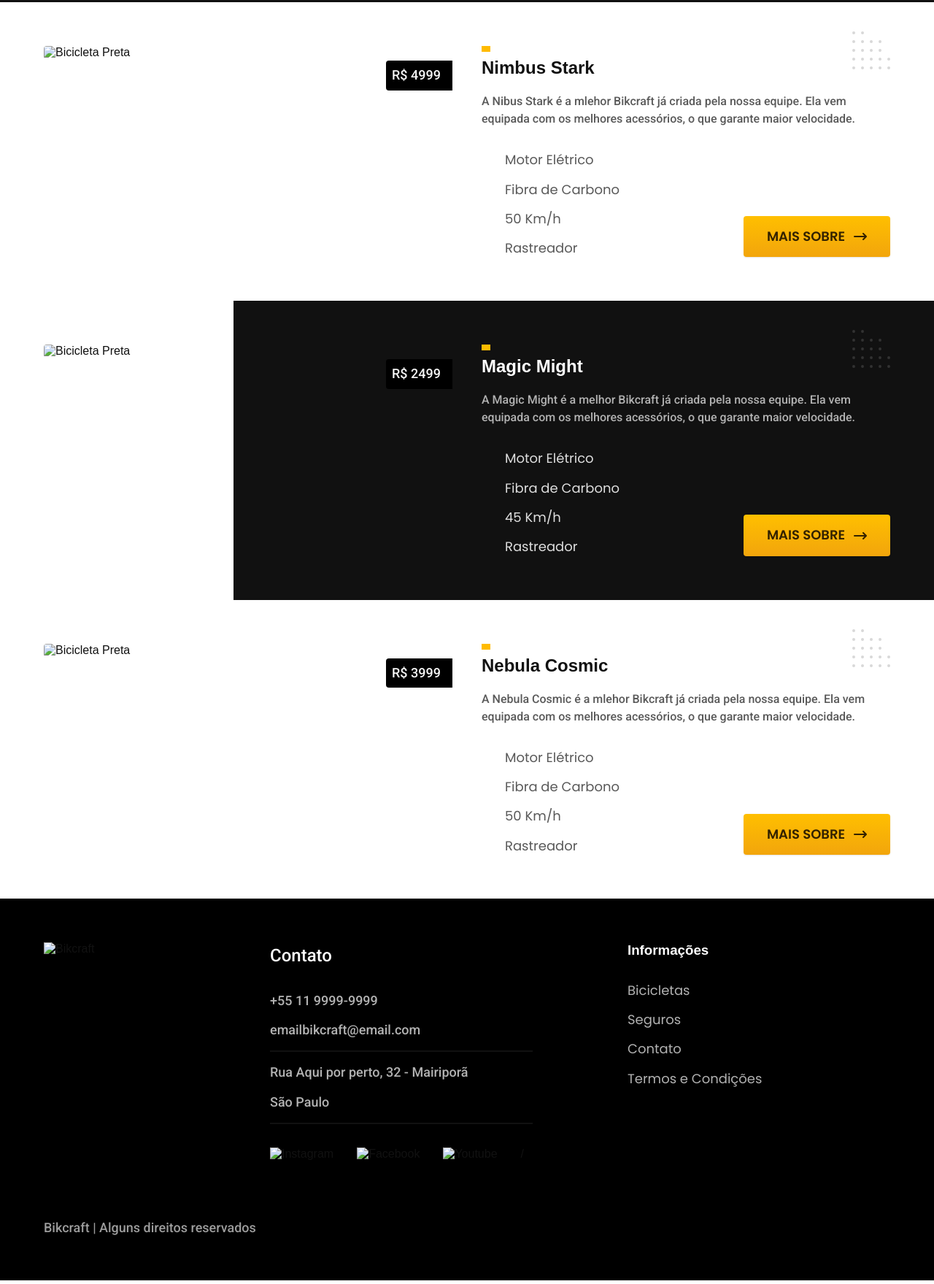
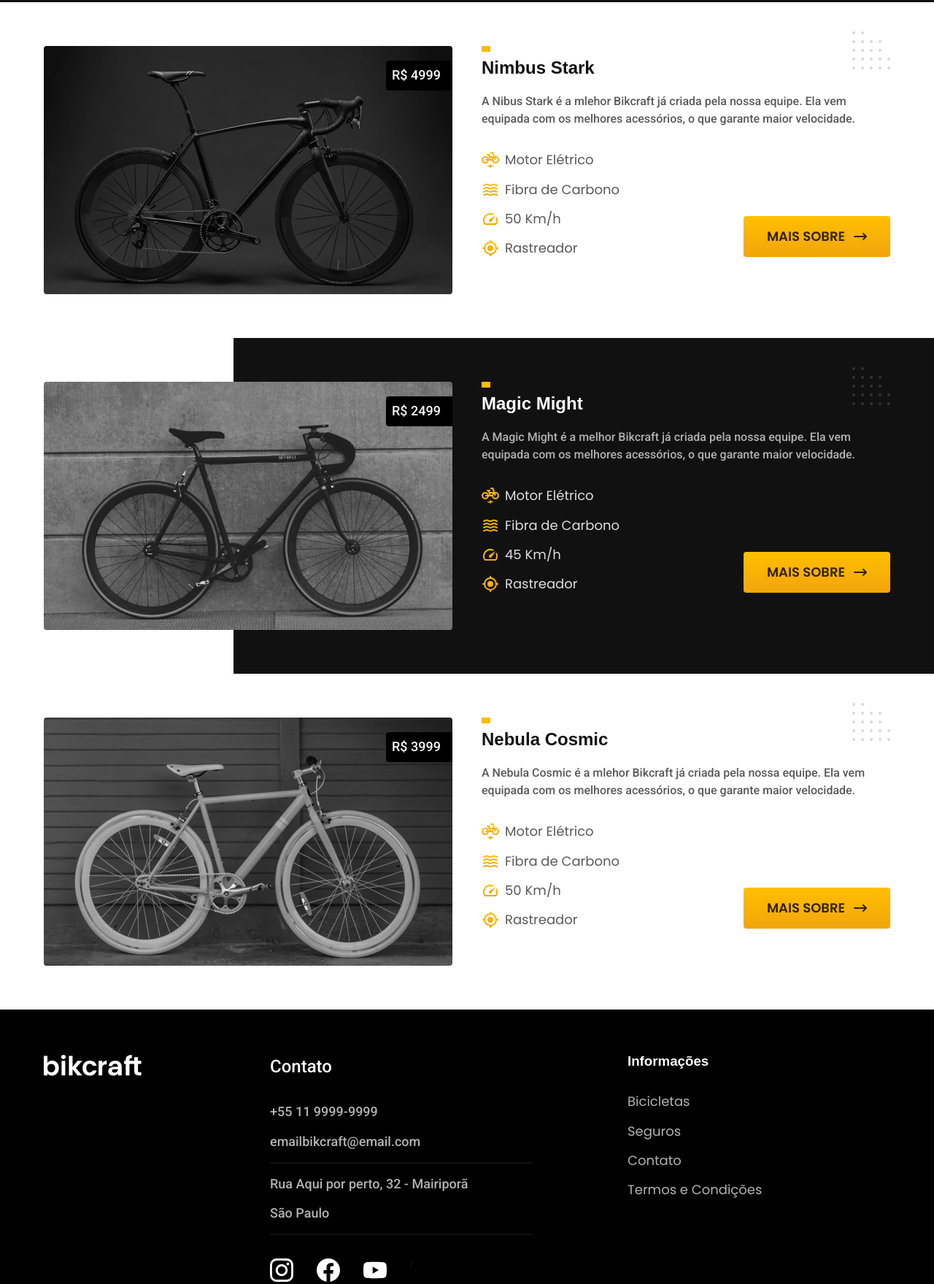
Before and after one commit to MarioAlbano/Tutorial-Based-Bikcraft-Ecommerce, a plain HTML site: page pages/bicicletas.html in a window 1280 px wide. Shown: the part 325-2084 px from the top of the page at 73% size. Drawn offline with Linux system fonts and the light colour scheme; files that its build step writes are made by us from their sources; files whose address does not match are found by name.

Commit message:
refactor: bicicletas page fixed

```diff
--- a/pages/bicicletas.html
+++ b/pages/bicicletas.html
@@ -1,31 +1,31 @@
 <!DOCTYPE html>
 <html lang="pt-br">
+
 <head>
   <meta charset="UTF-8" />
   <meta http-equiv="X-UA-Compatible" content="IE=edge" />
   <meta name="viewport" content="width=device-width, initial-scale=1.0" />
   <meta name="description" content="Termos e condições" />
-    <link rel="preload" href="css/global/style.css" as="style" />
-    <link rel="stylesheet" href="css/global/style.css" />
+  <link rel="preload" href="../styles/global/style.css" as="style" />
+  <link rel="stylesheet" href="../styles/global/style.css" />
   <link rel="preconnect" href="https://fonts.googleapis.com" />
   <link rel="preconnect" href="https://fonts.gstatic.com" crossorigin />
   <link
     href="https://fonts.googleapis.com/css2?family=Merriweather:wght@900&family=Poppins:wght@400;600&family=Roboto:ital,wght@0,500;1,400&display=swap"
-      rel="stylesheet"
-    />
+    rel="stylesheet" />
   <title>Bicicletas</title>
 </head>
 
 <body id="bicicletas">
   <header class="header-bg">
     <div class="header container">
-        <a href="index.html"><img src="./img/bikcraft.svg" alt="Bikcraft" /></a>
+      <a href="../index.html"><img src="../components/img/bikcraft.svg" alt="Bikcraft" /></a>
       <nav aria-label="primaria">
         <ul class="header-menu font-1-m cor-0">
-            <li><a href="./bicicletas.html">Bicicletas</a></li>
-            <li><a href="./seguros.html">Seguros</a></li>
-            <li><a href="./contato.html">Contato</a></li>
-            <li><a href="./termos.html">Termos</a></li>
+          <li><a href="bicicletas.html">Bicicletas</a></li>
+          <li><a href="seguros.html">Seguros</a></li>
+          <li><a href="contato.html">Contato</a></li>
+          <li><a href="termos.html">Termos</a></li>
         </ul>
       </nav>
     </div>
@@ -45,7 +45,7 @@
     <div class="bicicletas-bg">
       <div class="bicicletas container">
         <div class="bicicletas-imagem">
-            <img src="./img/bicicletas/nimbus.jpg" alt="Bicicleta Preta" />
+          <img src="../components/img/bicicletas/nimbus.jpg" alt="Bicicleta Preta" />
           <span class="font-2-m">R$ 4999</span>
         </div>
         <div class="bicicletas-conteudo">
@@ -57,26 +57,26 @@
           </p>
           <ul class="font-1-m cor-8">
             <li>
-                <img src="/img/icones/eletrica.svg" alt="" />
+              <img src="../components/img/icones/eletrica.svg" alt="" />
               Motor Elétrico
             </li>
 
             <li>
-                <img src="/img/icones/carbono.svg" alt="" />
+              <img src="../components/img/icones/carbono.svg" alt="" />
               Fibra de Carbono
             </li>
 
             <li>
-                <img src="/img/icones/velocidade.svg" alt="" />
+              <img src="../components/img/icones/velocidade.svg" alt="" />
               50 Km/h
             </li>
 
             <li>
-                <img src="/img/icones/rastreador.svg" alt="" />
+              <img src="../components/img/icones/rastreador.svg" alt="" />
               Rastreador
             </li>
           </ul>
-            <a class="botao seta" href="./bicicletas/nimbus.html">Mais Sobre</a>
+          <a class="botao seta" href="../components/img/bicicletas/nimbus.html">Mais Sobre</a>
         </div>
       </div>
     </div>
@@ -84,7 +84,7 @@
     <div class="bicicletas-bg">
       <div class="bicicletas container">
         <div class="bicicletas-imagem">
-            <img src="./img/bicicletas/magic.jpg" alt="Bicicleta Preta" />
+          <img src="../components/img/bicicletas/magic.jpg" alt="Bicicleta Preta" />
           <span class="font-2-m">R$ 2499</span>
         </div>
         <div class="bicicletas-conteudo">
@@ -96,26 +96,26 @@
           </p>
           <ul class="font-1-m cor-3">
             <li>
-                <img src="/img/icones/eletrica.svg" alt="" />
+              <img src="../components/img/icones/eletrica.svg" alt="" />
               Motor Elétrico
             </li>
 
             <li>
-                <img src="/img/icones/carbono.svg" alt="" />
+              <img src="../components/img/icones/carbono.svg" alt="" />
               Fibra de Carbono
             </li>
 
             <li>
-                <img src="/img/icones/velocidade.svg" alt="" />
+              <img src="../components/img/icones/velocidade.svg" alt="" />
               45 Km/h
             </li>
 
             <li>
-                <img src="/img/icones/rastreador.svg" alt="" />
+              <img src="../components/img/icones/rastreador.svg" alt="" />
               Rastreador
             </li>
           </ul>
-            <a class="botao seta" href="./bicicletas/magic.html">Mais Sobre</a>
+          <a class="botao seta" href="../components/img/bicicletas/magic.html">Mais Sobre</a>
         </div>
       </div>
     </div>
@@ -123,7 +123,7 @@
     <div class="bicicletas-bg">
       <div class="bicicletas container">
         <div class="bicicletas-imagem">
-            <img src="./img/bicicletas/nebula.jpg" alt="Bicicleta Preta" />
+          <img src="../components/img/bicicletas/nebula.jpg" alt="Bicicleta Preta" />
           <span class="font-2-m">R$ 3999</span>
         </div>
         <div class="bicicletas-conteudo">
@@ -135,26 +135,26 @@
           </p>
           <ul class="font-1-m cor-8">
             <li>
-                <img src="/img/icones/eletrica.svg" alt="" />
+              <img src="../components/img/icones/eletrica.svg" alt="" />
               Motor Elétrico
             </li>
 
             <li>
-                <img src="/img/icones/carbono.svg" alt="" />
+              <img src="../components/img/icones/carbono.svg" alt="" />
               Fibra de Carbono
             </li>
 
             <li>
-                <img src="/img/icones/velocidade.svg" alt="" />
+              <img src="../components/img/icones/velocidade.svg" alt="" />
               50 Km/h
             </li>
 
             <li>
-                <img src="/img/icones/rastreador.svg" alt="" />
+              <img src="../components/img/icones/rastreador.svg" alt="" />
               Rastreador
             </li>
           </ul>
-            <a class="botao seta" href="./bicicletas/nebula.html">Mais Sobre</a>
+          <a class="botao seta" href="../components/img/bicicletas/nebula.html">Mais Sobre</a>
         </div>
       </div>
     </div>
@@ -162,7 +162,7 @@
 
   <footer class="footer-bg">
     <div class="footer container">
-        <img src="./img/bikcraft.svg" alt="Bikcraft" />
+      <img src="../components/img/bikcraft.svg" alt="Bikcraft" />
       <div class="footer-contato">
         <h3 class="font-2-l-b cor-0">Contato</h3>
         <ul class="font-2-m cor-5">
@@ -177,15 +177,15 @@
         </ul>
         <div class="footer-redes">
           <a href="https://www.instagram.com/">
-              <img src="./img/redes/instagram.svg" alt="Instagram" />
+            <img src="../components/img/redes/instagram.svg" alt="Instagram" />
           </a>
 
           <a href="https://pt-br.facebook.com/">
-              <img src="./img/redes/facebook.svg" alt="Facebook" />
+            <img src="../components/img/redes/facebook.svg" alt="Facebook" />
           </a>
 
           <a href="https://www.youtube.com/">
-              <img src="./img/redes/youtube.svg" alt="Youtube" />
+            <img src="../components/img/redes/youtube.svg" alt="Youtube" />
           </a>
           /
         </div>
@@ -194,10 +194,10 @@
         <h3 class="font-2-1-b cor-0">Informações</h3>
         <nav>
           <ul class="font-1-m cor-5">
-              <li><a href="./bicicletas.html">Bicicletas</a></li>
-              <li><a href="./seguros.html">Seguros</a></li>
-              <li><a href="./contato.html">Contato</a></li>
-              <li><a href="./termos.html">Termos e Condições</a></li>
+            <li><a href="bicicletas.html">Bicicletas</a></li>
+            <li><a href="seguros.html">Seguros</a></li>
+            <li><a href="contato.html">Contato</a></li>
+            <li><a href="termos.html">Termos e Condições</a></li>
           </ul>
         </nav>
       </div>
@@ -207,4 +207,5 @@
     </div>
   </footer>
 </body>
+
 </html>
```
Lines whose indentation alone changed are shown as unchanged.
